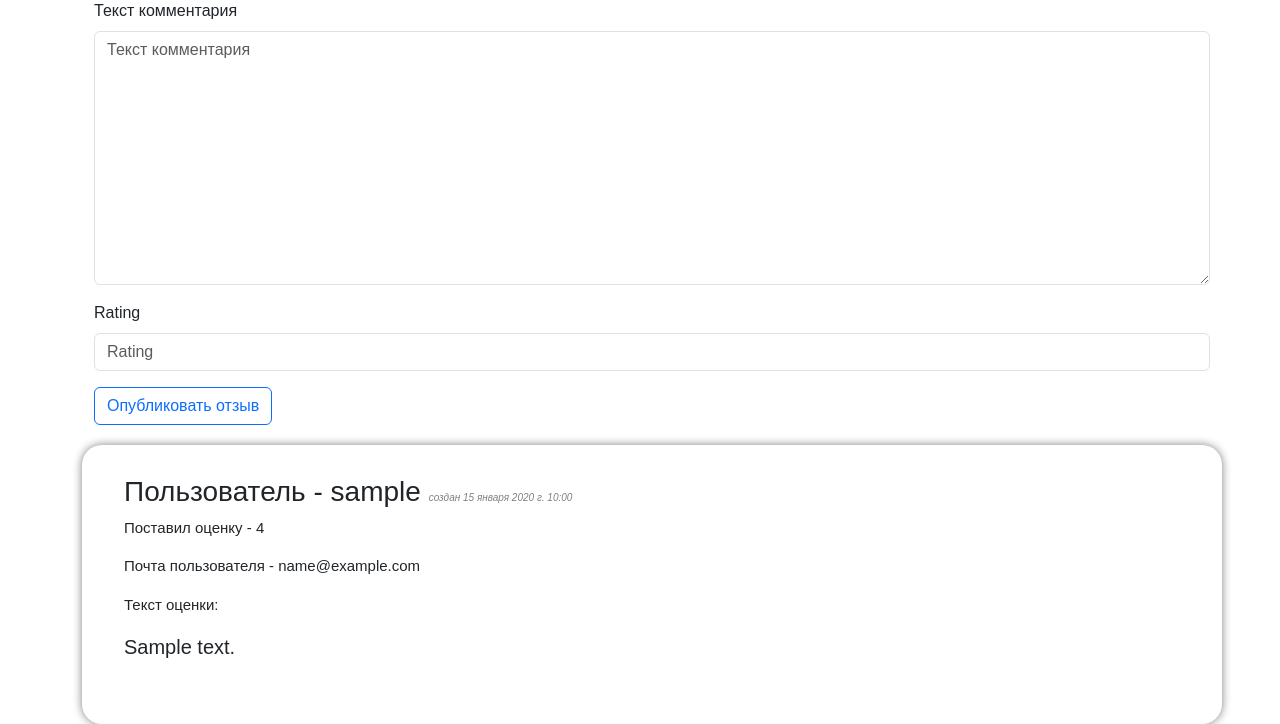
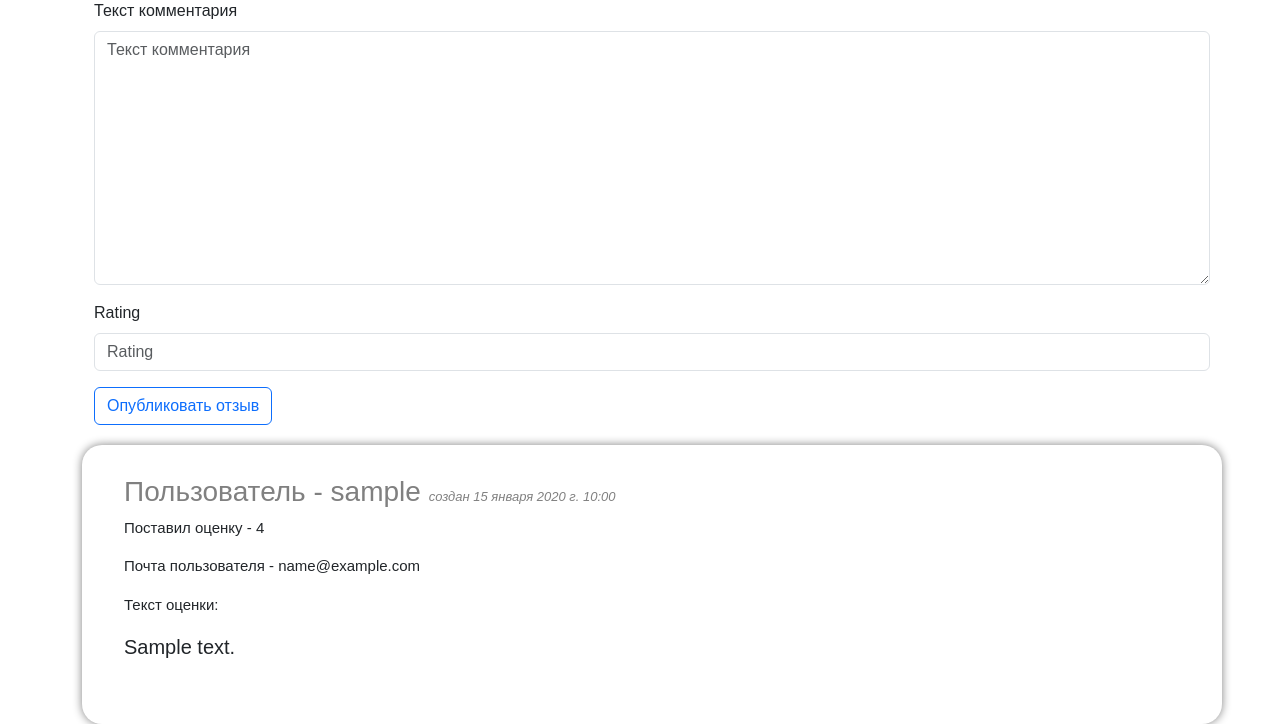
Before and after one commit to Russo2642/control_work_8_zulufov_ruslan, a Django app: page /product/1 in a window 1280 px wide. Shown: the part 611-1335 px from the top of the page. Run offline with Django 4.2, Linux system fonts and the light colour scheme; tables that the repository leaves empty hold one stand-in row (values such as "Sample post"); grey boxes marked "Sample" are stand-in pictures; parts of the project's set-up code (start-up, migrations or seed data) failed here and were passed over; some libraries are stand-ins or nearby versions.

Commit message:
Добавил ссылку на пользователя, который оставил комментарий

```diff
--- a/reviewer/products/templates/products/product_detail.html
+++ b/reviewer/products/templates/products/product_detail.html
@@ -48,7 +48,8 @@
     <div>
         {% for review in product.reviews.all %}
         <div class="row">
-            <h3>Пользователь - {{ review.author.username }} <span style="font-size:10px; font-style:italic; color:grey">создан {{ review.created_at }}</span></h3>
+            <a href="{% url 'profile' review.author_id %}"><h3>Пользователь - {{ review.author.username }}</a>
+            <span style="font-size:13px; font-style:italic; color:grey">создан {{ review.created_at }}</span></h3>
             <p style="font-size:15px">
                 Поставил оценку - {{ review.rating }}
             </p>
```
Also changed, not shown: reviewer/accounts/migrations/0003_alter_account_commented_products.py (added), reviewer/accounts/migrations/0004_alter_account_commented_products.py (added).
